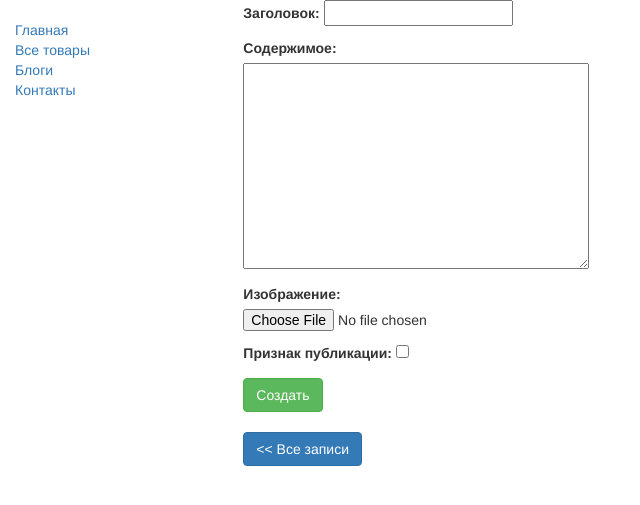
After one commit to Anatoly-sh/django_hw, a Django app: page /blogrecord_create/ in a window 1280 px wide. The commit adds this page. Shown: the top 505 px of the page, without its empty margins (0-640 px from the left). Run offline with Django 4.2, Linux system fonts and the light colour scheme; some libraries are stand-ins or nearby versions.

```diff
--- a/catalog/models.py
+++ b/catalog/models.py
@@ -1,5 +1,8 @@
 from django.db import models
 from django.urls import reverse
+from django.utils.text import slugify
+from transliterate import translit
+
 
 NULLABLE = {'blank': True, 'null': True}
 
@@ -54,3 +57,9 @@ class BlogRecord(models.Model):
 
     def get_absolute_url(self):
         return reverse('blog-record_list', args=[str(self.id)])
+
+    def save(self, *args, **kwargs):
+        if not self.slug:
+            transliterated_title = translit(self.title, 'ru', reversed=True)
+            self.slug = slugify(transliterated_title, allow_unicode=True)
+        super().save(*args, **kwargs)
--- a/catalog/templates/catalog/blogrecord_detail.html
+++ b/catalog/templates/catalog/blogrecord_detail.html
@@ -1,10 +1,11 @@
 {% extends "catalog/base.html" %}
 
 {% block content %}
+    {% load tags_filters %}
         <div class="col">
           <div class="col-lg-4">
-            <img class="rounded-circle" src="{{ MEDIA_URL }}{{ object.preview.url }}"
-                 alt="Generic placeholder image" width="500" height="500">
+            <img src="{% media_path object.preview %}" class="card-img-top mx-auto d-block" alt=""
+                     style="width: 500px; height: 500px;">
             <h2>{{ object.title }}</h2>
             <p>Текст статьи: {{ object.content }}</p>
             <p>Дата создания: {{ object.create_date }}</p>
--- /dev/null
+++ b/catalog/templates/catalog/blogrecord_form.html
@@ -0,0 +1,15 @@
+{% extends "catalog/base.html" %}
+{% block content %}
+        <div class="col">
+          <div class="col-lg-4">
+            <form method="post">
+                {% csrf_token %}
+                {{ form.as_p }}
+                <input type="submit" class="btn btn-success" value="Создать"><br><br>
+            </form>
+            <div class="card-footer">
+                <a href="{% url 'catalog:blog-record_list' %}" class="btn btn-primary"><< Все записи</a>
+            </div>
+          </div><!-- /.col-lg-4 -->
+        </div><!-- /.col -->
+{% endblock %}
--- a/catalog/templates/catalog/blogrecord_list.html
+++ b/catalog/templates/catalog/blogrecord_list.html
@@ -28,4 +28,7 @@
                 {% endif %}
             {% endfor %}
         </table>
+    <div class="card-footer">
+        <a href="{% url 'catalog:blog-record_create' %}" class="btn btn-primary">Добавить запись</a>
+    </div>
 {% endblock %}
--- a/catalog/urls.py
+++ b/catalog/urls.py
@@ -1,7 +1,8 @@
 from django.urls import path
 
 from catalog.apps import CatalogConfig
-from catalog.views import contacts, index, ProductListView, ProductDetailView, BlogRecordListView, BlogRecordDetailView
+from catalog.views import contacts, index, ProductListView, ProductDetailView, BlogRecordListView, BlogRecordDetailView, \
+    BlogRecordCreateView
 
 app_name = CatalogConfig.name       # здесь можно: app_name = 'catalog'
 # app_name = 'catalog'
@@ -16,5 +17,6 @@ urlpatterns = [
     # path('home/', home),
     # path('card/', card),
     path('blogrecord_list/', BlogRecordListView.as_view(), name='blog-record_list'),
+    path('blogrecord_create/', BlogRecordCreateView.as_view(), name='blog-record_create'),
     path('blogrecord_detail/<int:pk>/', BlogRecordDetailView.as_view(), name='blog-record_detail'),
 ]
--- a/catalog/views.py
+++ b/catalog/views.py
@@ -89,7 +89,7 @@ class BlogRecordDetailView(DetailView):
 class BlogRecordCreateView(CreateView):
     model = BlogRecord
     fields = ('title', 'content', 'preview', 'published')
-    success_url = reverse_lazy('catalog:record_list')
+    success_url = reverse_lazy('catalog:blog-record_list')
 
 
 class BlogRecordUpdateView(UpdateView):
@@ -105,7 +105,7 @@ class BlogRecordDeleteView(DeleteView):
     success_url = reverse_lazy('catalog:record_list')
 
 
-def toggle_activity(request, slug):
-    record_item = get_object_or_404(BlogRecord, slug=slug)
-    record_item.toggle_published()
-    return redirect(reverse('catalog_app:record_detail', args=[record_item.slug]))
+# def toggle_activity(request, slug):
+#     record_item = get_object_or_404(BlogRecord, slug=slug)
+#     record_item.toggle_published()
+#     return redirect(reverse('catalog_app:record_detail', args=[record_item.slug]))
--- a/requirements.txt
+++ b/requirements.txt
@@ -2,3 +2,4 @@ Django
 pillow
 psycopg2-binary
 ipython
+transliterate
```
Also changed, not shown: 1 other file.
